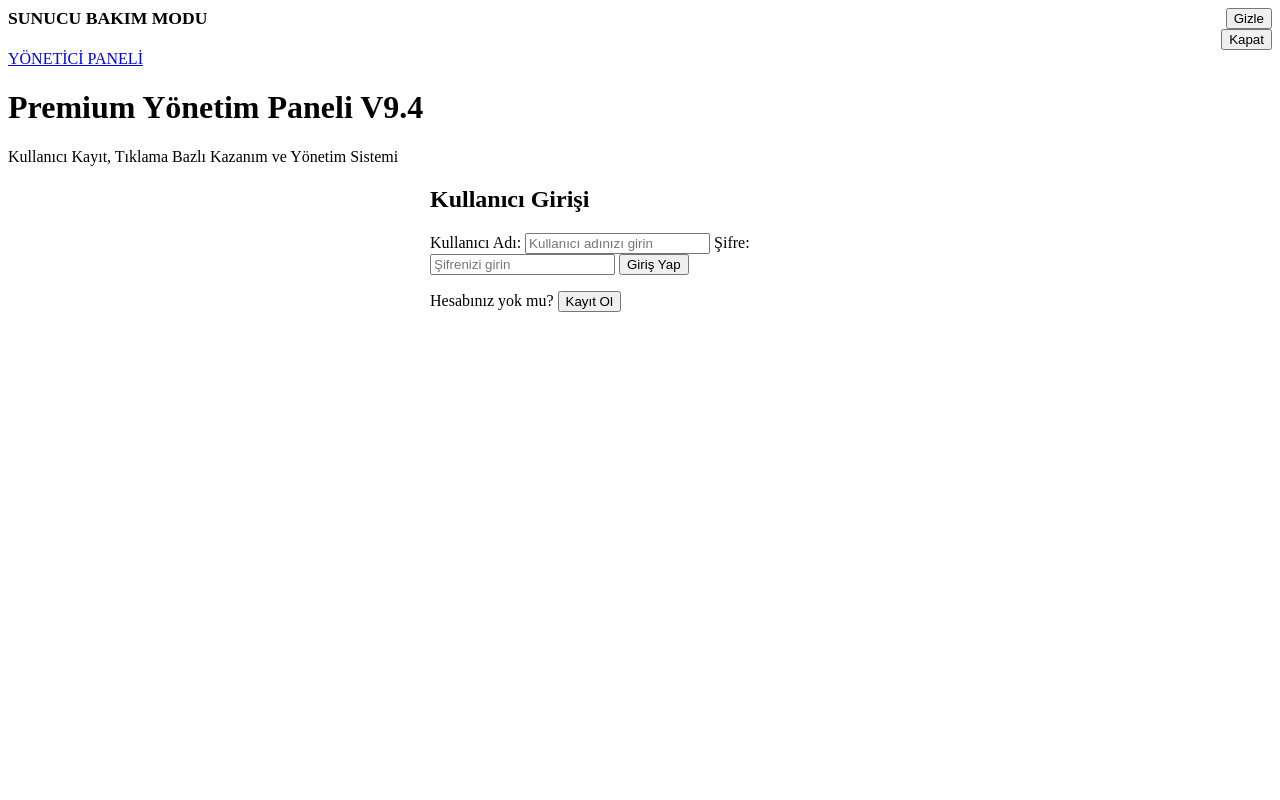
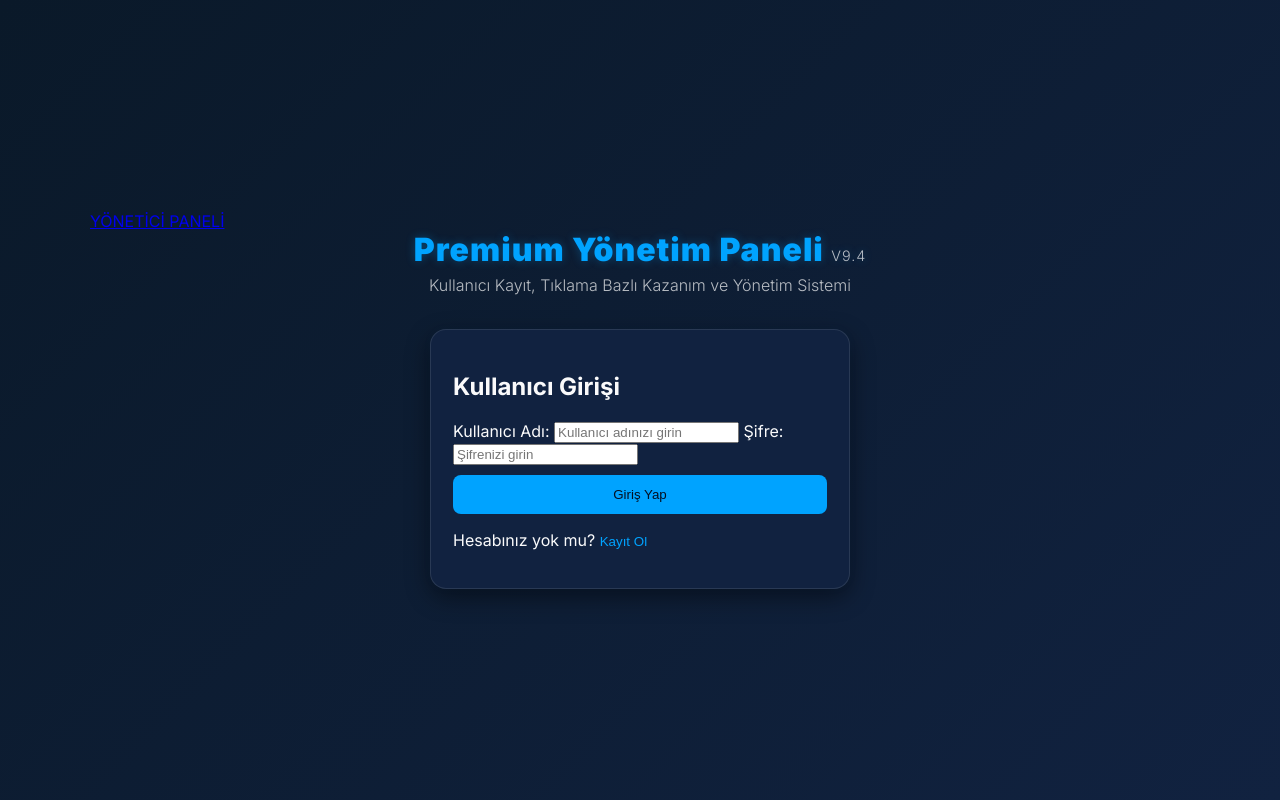
Before and after one commit to lilkazui/x.github.io, a plain HTML site: page index.html in a window 1280 px wide. Drawn offline with Linux system fonts and the light colour scheme.

Commit message:
Fix HTML structure and stylesheet reference
Updated the HTML structure and fixed the stylesheet link.

```diff
--- a/index.html
+++ b/index.html
@@ -6,7 +6,7 @@
   <title>emir2MİNN</title>
 
   <link href="https://fonts.googleapis.com/css2?family=Inter:wght@300;400;600;700;900&display=swap" rel="stylesheet">
-  <link rel="stylesheet" href="styles.css">
+  <link rel="stylesheet" href="style.css">
 </head>
 <body>
   <!-- maintenance / announcement banners -->
@@ -187,6 +187,7 @@
 
   <div id="toastContainer" aria-live="polite"></div>
 
-  <script src="app.js" defer></script>
+  <script src="script.js" defer></script>
 </body>
+
 </html>
```
